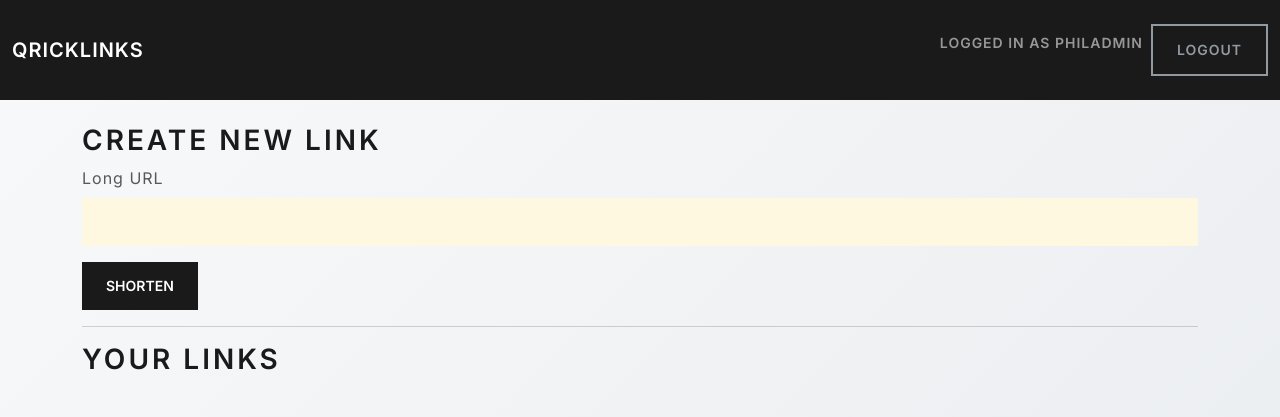
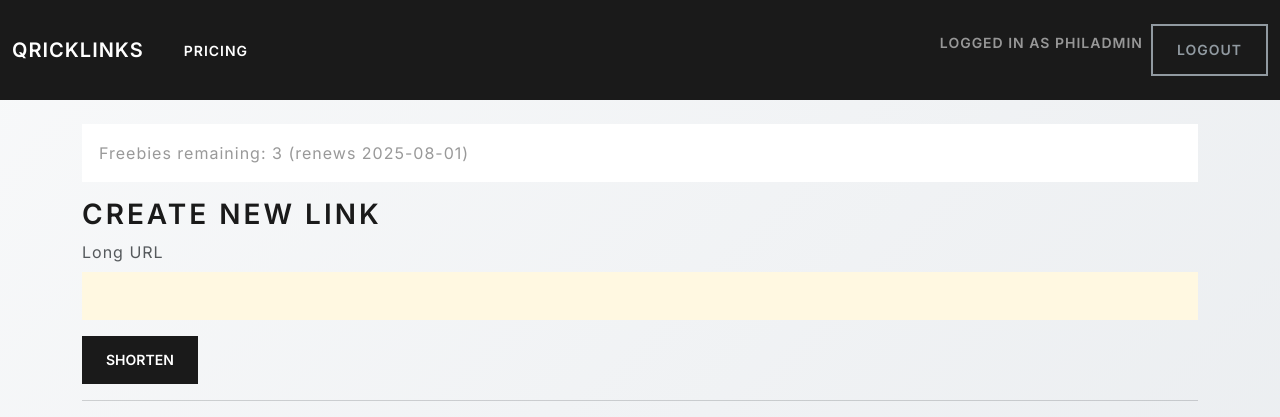
Before and after one commit to aboldguess/QRickLinks, a Flask app: page / in a window 1280 px wide. Shown: the top 417 px of the page. Run offline with Flask 3, Linux system fonts and the light colour scheme; a user stored in the database is signed in; some libraries are stand-ins or nearby versions.

Commit message:
Add subscription scaffolding and freebies tracking

```diff
--- a/app.py
+++ b/app.py
@@ -1,6 +1,6 @@
 import os
 import random
-from datetime import datetime
+from datetime import datetime, timedelta
 
 from flask import (
     Flask,
@@ -43,6 +43,9 @@ db = SQLAlchemy(app)
 login_manager = LoginManager(app)
 login_manager.login_view = 'login'
 
+# Number of extra premium actions granted to new/free accounts each month
+FREEBIES_PER_MONTH = 3
+
 # ----------------------------
 # Database Models
 # ----------------------------
@@ -61,6 +64,13 @@ class User(UserMixin, db.Model):
     advanced_styles_used = db.Column(db.Integer, default=0)
     logo_embedding_used = db.Column(db.Integer, default=0)
     analytics_used = db.Column(db.Integer, default=0)
+    # Track how many extra premium actions a free user may perform
+    freebies_remaining = db.Column(db.Integer, default=FREEBIES_PER_MONTH)
+    # Date when the freebies counter resets for the next period
+    freebies_reset = db.Column(
+        db.DateTime,
+        default=lambda: (datetime.utcnow().replace(day=1) + timedelta(days=32)).replace(day=1),
+    )
 
     def set_password(self, password: str) -> None:
         """Hash and store the user's password."""
@@ -360,6 +370,15 @@ def reset_usage_if_needed(user: User) -> None:
         user.analytics_used = 0
         db.session.commit()
 
+    # Freebies reset independently of the monthly counters. When the stored
+    # reset date is reached or passed, refresh the freebies allotment and set
+    # the next renewal for the first of the following month.
+    if user.freebies_reset and datetime.utcnow() >= user.freebies_reset:
+        user.freebies_remaining = FREEBIES_PER_MONTH
+        next_reset = user.freebies_reset.replace(day=1) + timedelta(days=32)
+        user.freebies_reset = next_reset.replace(day=1)
+        db.session.commit()
+
 
 def check_feature_usage(user: User, feature: str) -> bool:
     """Return True if the user may use the feature, recording usage."""
@@ -371,6 +390,13 @@ def check_feature_usage(user: User, feature: str) -> bool:
     limit = getattr(settings, limit_field)
     used = getattr(user, used_field)
     if used >= limit:
+        # Allow usage if the user still has freebies available. Each action
+        # consumes one freebie so users can sample premium features before
+        # subscribing.
+        if user.freebies_remaining > 0:
+            user.freebies_remaining -= 1
+            db.session.commit()
+            return True
         return False
     setattr(user, used_field, used + 1)
     db.session.commit()
@@ -437,6 +463,26 @@ def logout():
     """Log the current user out."""
     logout_user()
     return redirect(url_for('login'))
+
+
+@app.route('/pricing')
+def pricing():
+    """Display subscription options."""
+    return render_template('pricing.html')
+
+
+@app.route('/subscribe', methods=['GET', 'POST'])
+@login_required
+def subscribe():
+    """Upgrade the current user to a premium subscription."""
+    if request.method == 'POST':
+        current_user.is_premium = True
+        payment = Payment(user=current_user, amount=0.0)
+        db.session.add(payment)
+        db.session.commit()
+        flash('Subscription activated!')
+        return redirect(url_for('index'))
+    return render_template('subscribe.html')
 
 
 # ----------------------------
@@ -796,6 +842,8 @@ def initialize_database() -> None:
             'advanced_styles_used': 'INTEGER DEFAULT 0',
             'logo_embedding_used': 'INTEGER DEFAULT 0',
             'analytics_used': 'INTEGER DEFAULT 0',
+            'freebies_remaining': f'INTEGER DEFAULT {FREEBIES_PER_MONTH}',
+            'freebies_reset': 'DATETIME',
         }
         added_user_cols = False
         for column, ddl in user_map.items():
@@ -804,6 +852,14 @@ def initialize_database() -> None:
                 added_user_cols = True
 
         if added_user_cols:
+            db.session.commit()
+            # Initialise freebies for existing users so everyone starts
+            # with a full allocation once the new columns are added.
+            next_reset = (datetime.utcnow().replace(day=1) + timedelta(days=32)).replace(day=1)
+            User.query.update({
+                User.freebies_remaining: FREEBIES_PER_MONTH,
+                User.freebies_reset: next_reset,
+            })
             db.session.commit()
 
         # Retrieve column information for the link table so we can determine
--- a/templates/base.html
+++ b/templates/base.html
@@ -18,6 +18,13 @@
 <nav class="navbar navbar-expand-lg navbar-dark bg-primary mb-4">
   <div class="container-fluid">
     <a class="navbar-brand" href="{{ url_for('index') }}">QRickLinks</a>
+    <div class="navbar-nav me-auto">
+      {% if current_user.is_authenticated and current_user.is_premium %}
+      <span class="nav-link disabled text-warning">Pro</span>
+      {% else %}
+      <a class="nav-link text-white" href="{{ url_for('pricing') }}">Pricing</a>
+      {% endif %}
+    </div>
     <div class="d-flex">
       {% if current_user.is_authenticated %}
       <span class="navbar-text me-2">Logged in as {{ current_user.username }}</span>
--- a/templates/dashboard.html
+++ b/templates/dashboard.html
@@ -1,5 +1,9 @@
 {% extends 'base.html' %}
 {% block content %}
+<div class="alert alert-secondary">
+  Freebies remaining: {{ current_user.freebies_remaining }}
+  (renews {{ current_user.freebies_reset.strftime('%Y-%m-%d') }})
+</div>
 <h2>Create new link</h2>
 <form method="post" action="{{ url_for('create_link') }}">
   <div class="mb-3">
```
Also changed, not shown: templates/pricing.html (added, +8 -0 lines), templates/subscribe.html (added, +8 -0 lines), README.md.
